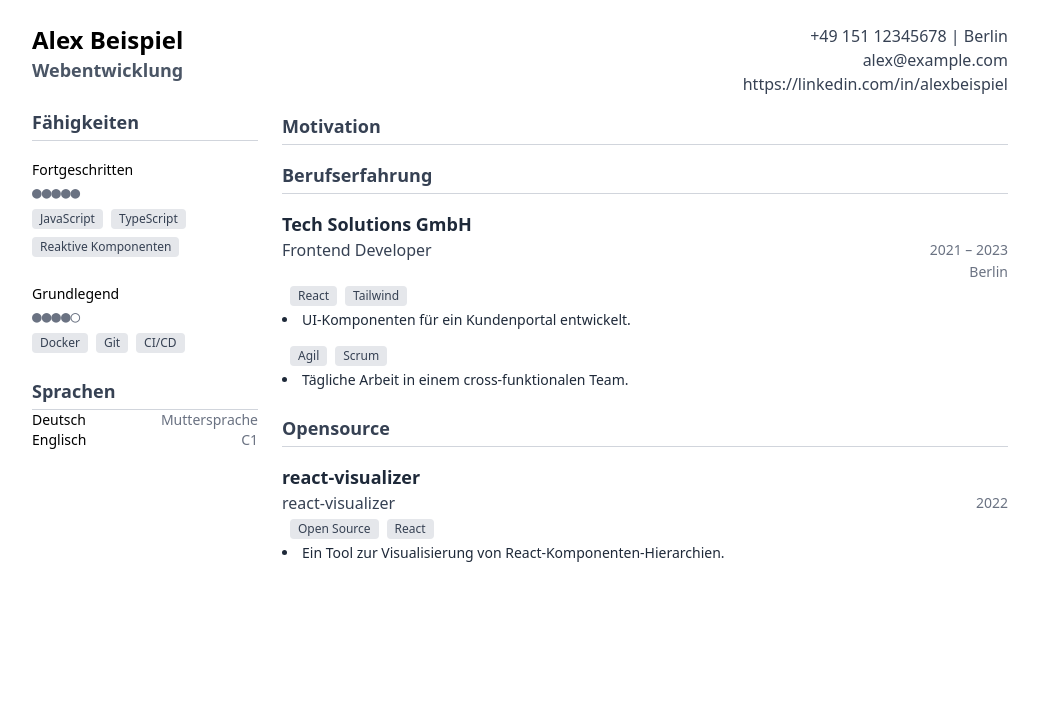
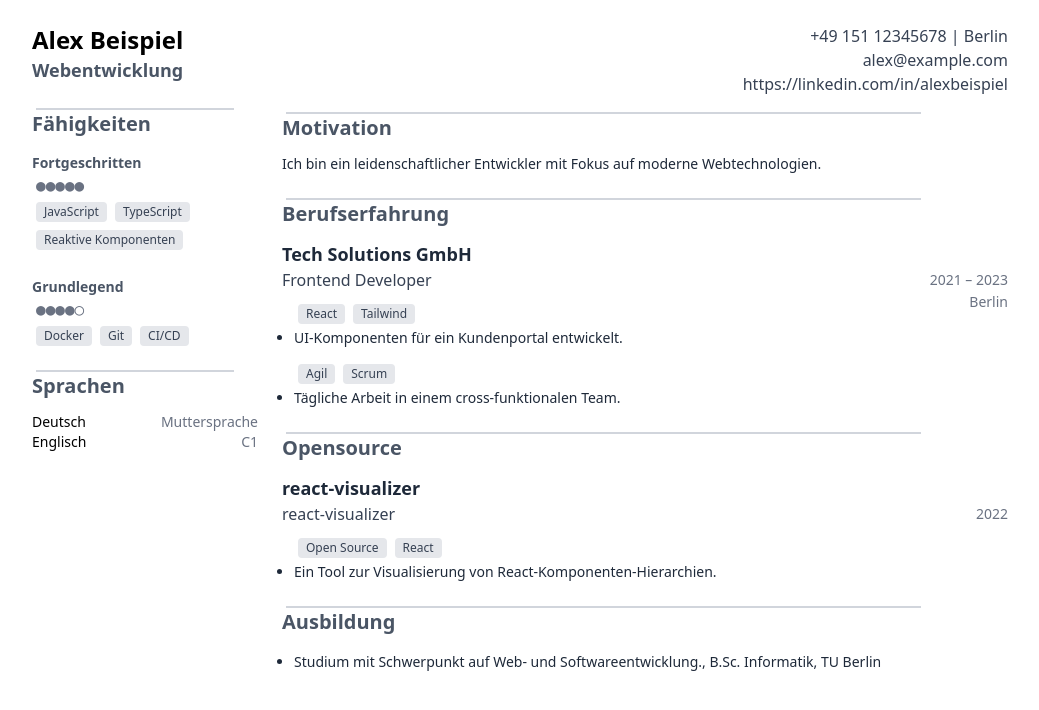
Before and after one commit to blaumohn/lebenslauf-vorlage, a Next.js app: page / in a window 1280 px wide. Shown: the top 710 px of the page, without its empty margins (120-1159 px from the left). Built offline with nearby package versions, Linux system fonts and the light colour scheme.

Commit message:
Layout überarbeitet, Ausbildung ergänzt, Schema aktualisiert
- Visuelle Verbesserungen: Weißräume, Farben, Abstände
- Abschnitt „Ausbildung“ ergänzt
- Schemaname „vorstellung“ durch „motivation“ ersetzt

```diff
--- a/app/components/lib.jsx
+++ b/app/components/lib.jsx
@@ -1,7 +1,7 @@
 export function EintrageSektion({ daten, etiketten }) {
   return (
-    <section className="space-y-4">
-      <SektionTitle text={etiketten._} farbe="gray" />
+    <section>
+      <SektionTitle text={etiketten._} />
       {daten.map((eintrag, i) => (
         <Eintrag key={i} eintrag={eintrag} />
       ))}
@@ -59,13 +59,17 @@ function EintragInhalt({ eintrag }) {
 
   return (
     <div>
-      <div className="flex justify-between items-center">
-        <h3 className="font-medium text-gray-700">{titel}</h3>
-        <span className="eintrag-datum">{zeitraum}</span>
-      </div>
+      <div className="relative mb-3">
+        <div className="flex justify-between items-center">
+          <h3 className="font-medium text-gray-700">{titel}</h3>
+          <span className="eintrag-datum">{zeitraum}</span>
+        </div>
 
-      <div className="flex">
-        {ort && <div className="eintrag-datum ml-auto">{ort}</div>}
+        {ort && (
+          <div className="absolute top-full right-0 eintrag-datum ml-auto">
+            {ort}
+          </div>
+        )}
       </div>
 
       <ul className="list-disc list-inside text-beschreibung space-y-4">
@@ -85,22 +89,21 @@ function EintragObertitel({ titel }) {
 
 export function SektionTitle({ text }) {
   return (
-    <h2
-      className={`text-lg font-bold text-gray-700 border-b border-gray-300 pb-1`}
-    >
-      {text}
-    </h2>
+    <div>
+      <div className="w-7/8 border-1 border-t border-gray-300 ml-1"></div>
+      <h2 className="text-xl font-bold text-gray-600 pb-3">{text}</h2>
+    </div>
   );
 }
 
-function Punkt({ punkt }) {
+export function Punkt({ punkt }) {
   return (
     <div className="space-y-1">
-      <div className="ml-2">
+      <div className="pl-4">
         {punkt.tags?.length > 0 && <TagListe tags={punkt.tags} />}
       </div>
-      <ul className="list-disc list-inside text-sm">
-        <li>{punkt.text}</li>
+      <ul className="list-disc pl-3 list-outside text-beschreibung">
+        <li className="">{punkt.text}</li>
       </ul>
     </div>
   );
--- a/app/components/sektionen.jsx
+++ b/app/components/sektionen.jsx
@@ -3,6 +3,7 @@ import {
   SektionTitle,
   TagListe,
   SymbolSkala,
+  Punkt,
 } from "./lib.jsx";
 
 export function Kopfbereich({ halbe, ...kopfdaten }) {
@@ -15,7 +16,6 @@ export function Kopfbereich({ halbe, ...kopfdaten }) {
 }
 
 function KopfbereichRechts({ telefon, ort, email, linkedin }) {
-  console.log(telefon, ort, email, linkedin);
   return (
     <header className="flex items-center max-w-screen-lg">
       <div className="ml-auto text-gray-700 text-right">
@@ -40,24 +40,28 @@ function KopfbereichLinks({ name, bereich }) {
   );
 }
 
-export function Motivation({ vorstellung, etiketten }) {
+export function Motivation({ motivation, etiketten }) {
   return (
-    <section>
+    <section className="pb-2">
       <SektionTitle text={etiketten._} />
-      <p className="text-beschreibung">{vorstellung}</p>
+      <p className="text-beschreibung">{motivation}</p>
     </section>
   );
 }
 
 export function FaehigkeitenSektion({ daten, etiketten }) {
   return (
-    <section className="space-y-4">
+    <section>
       <SektionTitle text={etiketten._} />
       {daten.map((gruppe, i) => (
         <div className="mb-6" key={i}>
-          <span className="text-sm">{gruppe.stufe}</span>
-          <SymbolSkala wert={gruppe.wert} />
-          <TagListe tags={gruppe.technologien} />
+          <span className="text-sm font-semibold text-gray-600">
+            {gruppe.stufe}
+          </span>
+          <div className="pl-1">
+            <SymbolSkala wert={gruppe.wert} />
+            <TagListe tags={gruppe.technologien} />
+          </div>
         </div>
       ))}
     </section>
@@ -80,6 +84,19 @@ export function SprachenSektion({ daten, etiketten }) {
   );
 }
 
+export function AusbildungSektion({ daten, etiketten }) {
+  const erreicheText = ({ uni, grad, beschreibung }) =>
+    [beschreibung, grad, uni].filter((feld) => feld !== "").join(", ");
+
+  return (
+    <section>
+      <SektionTitle text={etiketten._} />
+      {daten?.map((eintrag, i) => (
+        <Punkt key={i} punkt={{ text: erreicheText(eintrag) }} />
+      ))}
+    </section>
+  );
+}
 export function BerufserfahrungSektion({ daten, etiketten }) {
   return <EintrageSektion daten={daten} etiketten={etiketten} />;
 }
--- a/app/page.js
+++ b/app/page.js
@@ -7,6 +7,7 @@ import {
   BerufserfahrungSektion,
   OpensourceSektion,
 } from "./components";
+import { AusbildungSektion } from "./components/sektionen";
 
 export default function Page() {
   const lang = "de"; // später z.B. per URL oder Header
@@ -19,6 +20,9 @@ export default function Page() {
     faehigkeiten,
     sprachen,
     berufserfahrung,
+    vortraege,
+    interessen,
+    ausbildung,
     opensource,
   } = daten;
 
@@ -51,6 +55,11 @@ export default function Page() {
           daten={opensource}
           etiketten={etiketten.opensource}
         />
+
+        <AusbildungSektion
+          daten={ausbildung}
+          etiketten={etiketten.ausbildung}
+        />
       </section>
     </main>
   );
```
